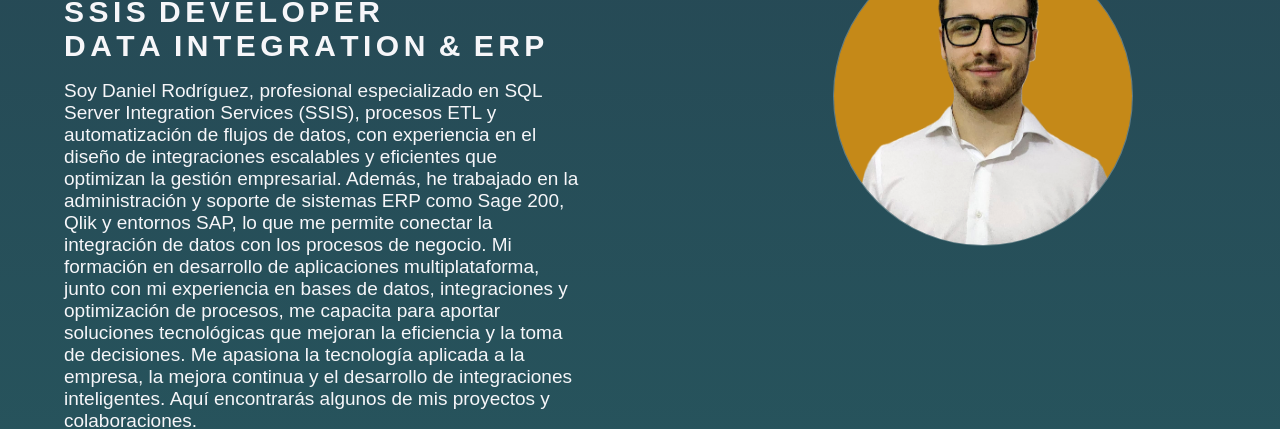
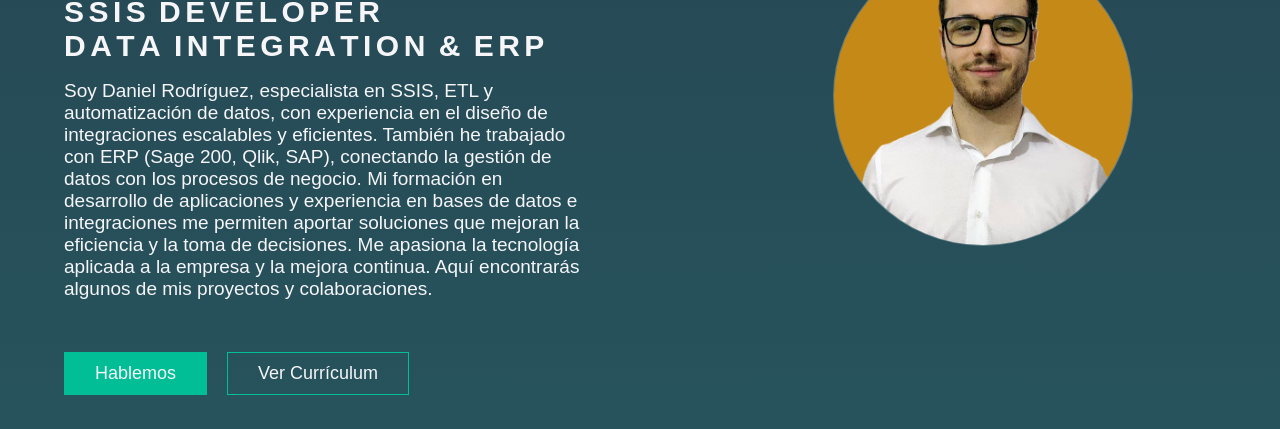
Before and after one commit to Rodriguez710/Portfolio, an Astro site: page / in a window 1280 px wide. Shown: the part 214-643 px from the top of the page. Built offline with nearby package versions, Linux system fonts and the light colour scheme; Astro itself is replaced by a stand-in of ours; no server answers; a web font is replaced by a local one.

Commit message:
Update Home.astro

```diff
--- a/src/components/main/home/Home.astro
+++ b/src/components/main/home/Home.astro
@@ -53,12 +53,10 @@ import photoperfil from "../../../../public/img/photo-perfil.webp";
         </div>
       </div>
       <p class="p-presentation">
-        Soy Daniel Rodríguez, profesional especializado en SQL Server Integration Services (SSIS), procesos ETL y automatización de flujos de datos,
-        con experiencia en el diseño de integraciones escalables y eficientes que optimizan la gestión empresarial.
-        Además, he trabajado en la administración y soporte de sistemas ERP como Sage 200, Qlik y entornos SAP, lo que me permite conectar la integración de datos con los procesos de negocio.
-        Mi formación en desarrollo de aplicaciones multiplataforma, junto con mi experiencia en bases de datos, integraciones y optimización de procesos,
-        me capacita para aportar soluciones tecnológicas que mejoran la eficiencia y la toma de decisiones.
-        Me apasiona la tecnología aplicada a la empresa, la mejora continua y el desarrollo de integraciones inteligentes. Aquí encontrarás algunos de mis proyectos y colaboraciones.
+        Soy Daniel Rodríguez, especialista en SSIS, ETL y automatización de datos, con experiencia en el diseño de integraciones escalables y eficientes.
+        También he trabajado con ERP (Sage 200, Qlik, SAP), conectando la gestión de datos con los procesos de negocio.
+        Mi formación en desarrollo de aplicaciones y experiencia en bases de datos e integraciones me permiten aportar soluciones que mejoran la eficiencia y la toma de decisiones.
+        Me apasiona la tecnología aplicada a la empresa y la mejora continua. Aquí encontrarás algunos de mis proyectos y colaboraciones.
       </p>
       <div class="container-curriculum">
         <a href="https://wa.me/+34644220243" target="_blank" class="a-action"
```
